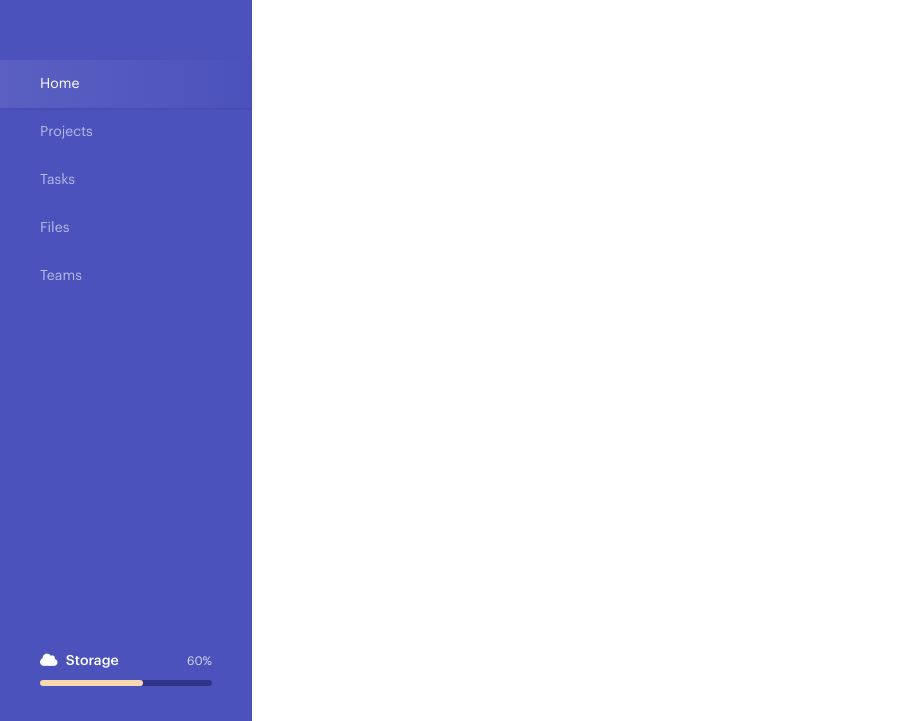
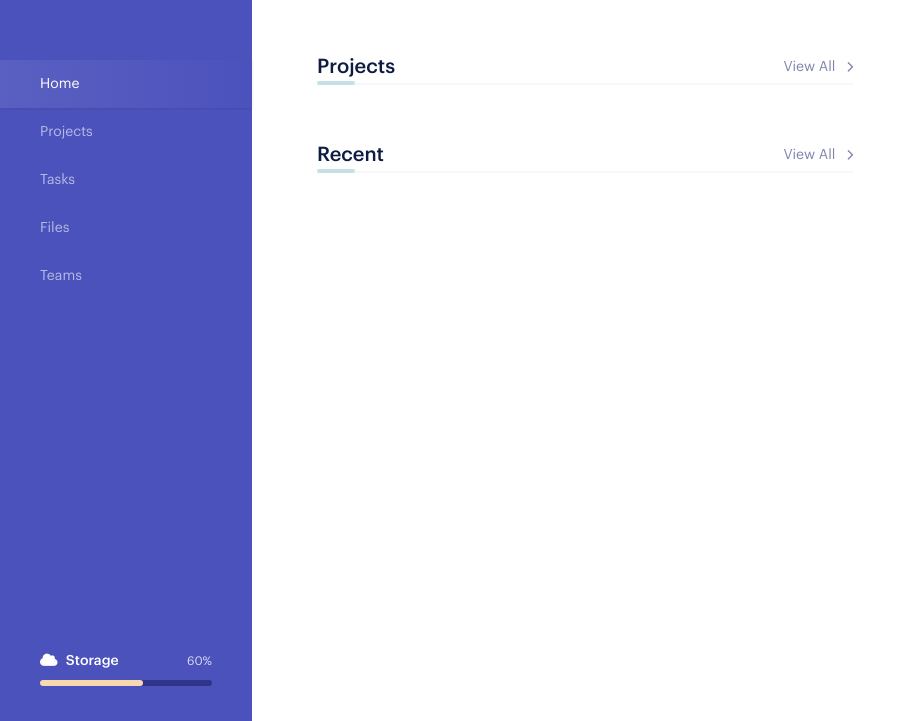
Before and after one commit to CihatAldanmaz/Dashboard---CSS-HTML, a plain HTML site: page index.html in a window 1280 px wide. Shown: the part 79-800 px from the top of the page, without its empty margins (0-916 px from the left). Drawn offline with Linux system fonts and the light colour scheme.

Commit message:
Content template completed

```diff
--- a/css/style.css
+++ b/css/style.css
@@ -186,6 +186,7 @@ body {
 
 .content .inner .search {
     position: relative;
+    margin-bottom: 60px;
 }
 
 .content .inner .search label {
@@ -216,6 +217,49 @@ body {
 
 }
 
+.content .inner .inner-box {
+    margin-bottom: 60px;
+}
+
+.content .content-title h4 {
+    font-size: 20px;
+    color: #0E1B42;
+    font-weight: 500;
+}
+
+.content .content-title a {
+    font-size: 14px;
+    color: #8186AD;
+
+}
+
+.content .content-title a i {
+    font-size: 11px;
+    margin-left: 7px;
+}
+
+
+.content .content-title {
+    padding-bottom: 6px;
+    border-bottom: 2px solid #F6F7FA;
+    display: flex;
+    justify-content: space-between;
+    align-items: center;
+    position: relative;
+    margin-bottom: 35px;
+}
+
+.content .content-title::before {
+    content: '';
+    width: 38px;
+    height: 4px;
+    background: #C4E2E6;
+    border-radius: 4px;
+    position: absolute;
+    bottom: -2px;
+    left: 0;
+}
+
 .content .rightbar {
     width: 360px;
     padding: 32px 0;
--- a/index.html
+++ b/index.html
@@ -5,10 +5,12 @@
     <meta name="viewport" content="width=device-width, initial-scale=1.0" />
     <meta http-equiv="X-UA-Compatible" content="ie=edge" />
     <link rel="stylesheet" href="css/style.css" />
-    <script src="https://kit.fontawesome.com/d641361c90.js" crossorigin="anonymous"></script>
+    <script
+      src="https://kit.fontawesome.com/d641361c90.js"
+      crossorigin="anonymous"
+    ></script>
 
     <title>Document</title>
-
   </head>
 
   <body>
@@ -52,21 +54,38 @@
           <span style="width: 60%;"></span>
         </div>
       </div>
-
     </div>
     <div class="content">
       <div class="inner">
         <div class="search">
-                <input type="text" placeholder="Search..">
+          <input type="text" placeholder="Search.." />
           <label>
             <i class="fa fa-search"></i>
           </label>
         </div>
+
+        <div class="inner-box">
+          <div class="content-title">
+            <h4>Projects</h4>
+            <a href="#">
+              View All
+              <i class="fa fa-chevron-right"></i>
+            </a>
+          </div>
         </div>
 
-        <div class="rightbar">
+        <div class="inner-box">
+          <div class="content-title">
+            <h4>Recent</h4>
+            <a href="#">
+              View All
+              <i class="fa fa-chevron-right"></i>
+            </a>
+          </div>
+        </div>
+      </div>
 
-        </div>
+      <div class="rightbar"></div>
     </div>
   </body>
 </html>
```
Lines whose indentation alone changed are shown as unchanged.
